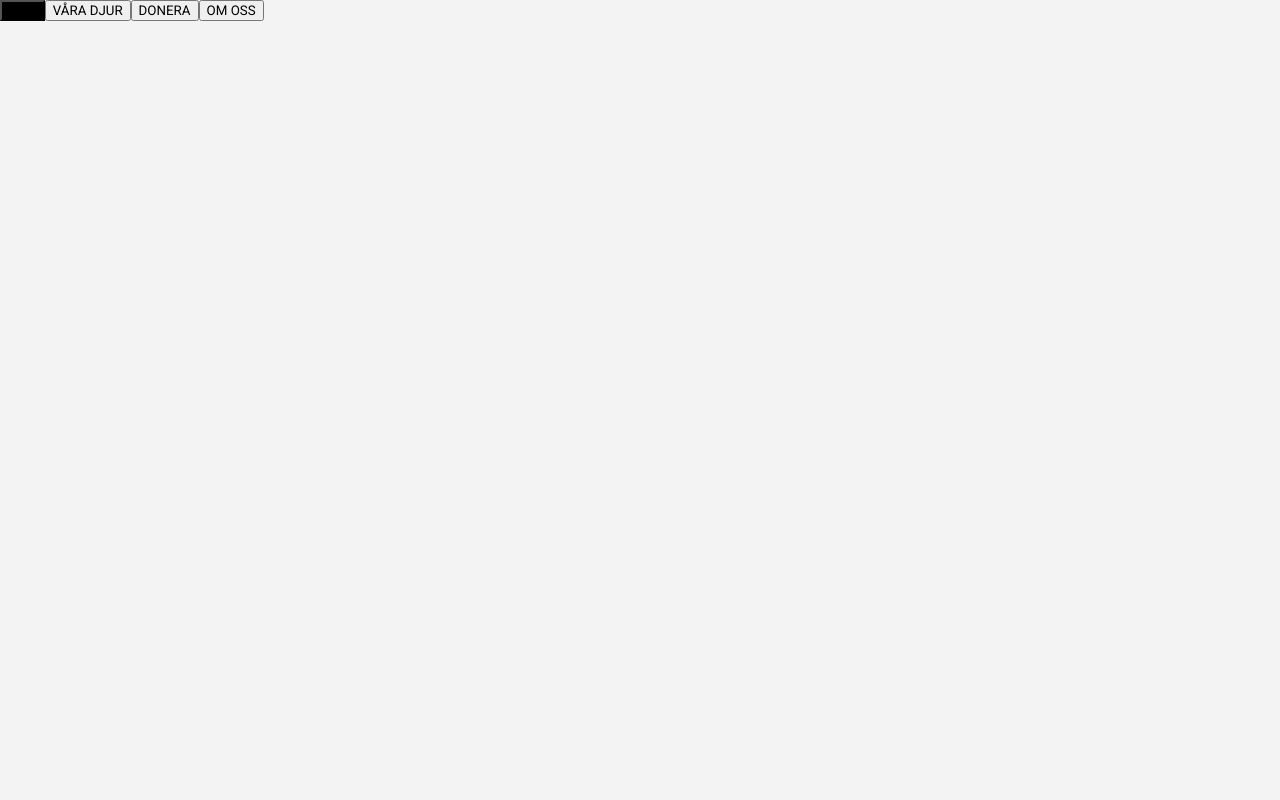
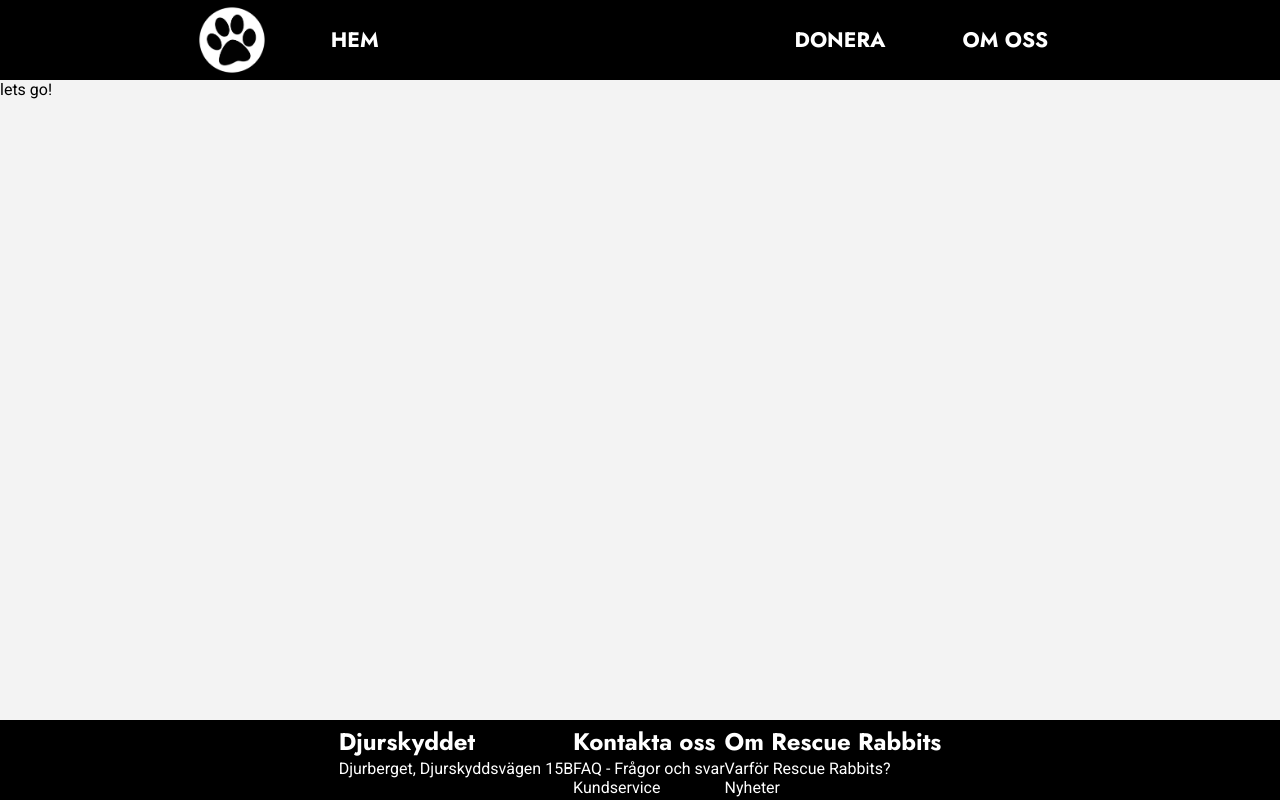
Before and after one commit to timand1/rescue-rabbits-magic-monkeys, a React (Vite) app: page /About in a window 1280 px wide. Built offline with nearby package versions, Linux system fonts and the light colour scheme.

Commit message:
nav+footer fix

```diff
--- a/src/App.scss
+++ b/src/App.scss
@@ -5,7 +5,9 @@
   box-sizing: border-box;
   font-family: variables.$primary-font;
 }
-
+.flex {
+  display: flex;
+}
 body {
     background-color: variables.$primary-bg;
     color: variables.$fontColor;
--- a/src/App.tsx
+++ b/src/App.tsx
@@ -3,6 +3,7 @@ import Nav from './components/Nav'
 import AnimalList from './views/AnimalList'
 import Home from './views/Home'
 import About from './views/About'
+import Footer from './components/Footer'
 import { Routes, Route } from 'react-router-dom'
 import './App.scss'
 
@@ -16,6 +17,7 @@ function App() {
         <Route path='/' element={ <Home /> } />
         <Route path='/About' element={ <About /> } />
       </Routes>
+      <Footer />
     </div>
   )
 }
--- /dev/null
+++ b/src/components/Footer.tsx
@@ -0,0 +1,40 @@
+// import { useNavigate } from 'react-router-dom';
+
+
+import '../styles/_footer.scss'
+
+
+export default function Footer() {
+
+    // const navigate = useNavigate();
+
+
+
+    return (
+        <footer className=' flex footer-container'>
+            <div className='flex footer'>
+                <div>
+                    <h2>Djurskyddet</h2>
+                    <p>Djurberget, Djurskyddsvägen 15B </p>
+                </div>
+                <div>
+                    <h2>Kontakta oss</h2>
+                    <p>FAQ - Frågor och svar</p>
+                    <p>Kundservice</p>
+                </div>
+                <div>
+                    <h2>Om Rescue Rabbits</h2>
+                    <p>Varför Rescue Rabbits?</p>
+                    <p>Nyheter</p>
+                </div>
+
+
+            </div>
+
+
+
+
+        </footer>
+
+    )
+}
--- a/src/components/Nav.tsx
+++ b/src/components/Nav.tsx
@@ -1,21 +1,31 @@
-// import { useNavigate } from 'react-router-dom';
+import { useNavigate } from 'react-router-dom';
+import logo from '../assets/LOGO.png'
 
 import '../styles/_nav.scss'
 
+
 export default function Nav() {
 
-    // const navigate = useNavigate();
+    const navigate = useNavigate();
 
-{/* <button className='' onClick={() => navigate('/home')}>HEM</button> */}
+
 
     return (
-        <div>
-            <nav>
-                <button className='nav-btn'>HEM</button>
-                <button className=''>VÅRA DJUR</button>
-                <button className=''>DONERA</button>
-                <button className=''>OM OSS</button>
-            </nav>
-        </div>
+        <nav className='flex nav-container'>
+            <div className='flex nav'>
+                <figure className='flex nav-logo' style={{ backgroundImage: `url(${logo})`}}></figure>
+
+
+
+                <button className='nav-btn nav-home' onClick={() => navigate('/')}><h1>HEM</h1></button>
+                <button className='nav-btn nav-donate' onClick={() => navigate('/Donate')}><h1>DONERA</h1></button>
+                <button className='nav-btn nav-about' onClick={() => navigate('/About')}><h1>OM OSS</h1></button>
+
+
+            </div>
+
+
+
+        </nav>
     )
 }
--- /dev/null
+++ b/src/styles/_footer.scss
@@ -0,0 +1,13 @@
+@use 'variables';
+.footer-container{
+    position: fixed;
+    bottom: 0;
+    width: 100vw;
+    height: 5em;
+    background-color: rgb(0, 0, 0);
+    color: white;
+    @include variables.flexContainer();
+    justify-content: center;
+    align-items: center ;
+
+}
--- a/src/styles/_nav.scss
+++ b/src/styles/_nav.scss
@@ -1,3 +1,45 @@
+@use '/src/styles/variables';
+@use "sass:color";
+
+
+
+.nav-container{
+    height: 5em;
+    background-color: rgb(0, 0, 0);
+
+}
+.nav{
+    justify-content: flex-start;
+    @extend %app-size;
+    min-width: 70vw;
+}
+.nav-home{
+    margin-right: 20rem;
+}
+.nav-logo {
+    min-width: 5em;
+    background-position: center;
+    background-size: cover;
+    background-repeat: no-repeat;
+    display: flex;
+    justify-content: flex-end;
+    align-items: flex-end;
+    p {
+        padding: 1em;
+        border-top-left-radius: 1em;
+        background-color: #e6e4e4;
+    }
+}
+
 .nav-btn{
-    background-color: black;
+	background: none;
+    color: white;
+	font-size: 14px;
+	width: 20em;
+	border: none;
+	transition: .1s all;
+	cursor: pointer;
+	&:hover {
+		transform: scale(110%);
+	}
 }
--- a/src/views/About.tsx
+++ b/src/views/About.tsx
@@ -4,7 +4,7 @@ function About() {
 
     return (
         <div className="about">
-
+            lets go!
         </div>
     )
 }
```
